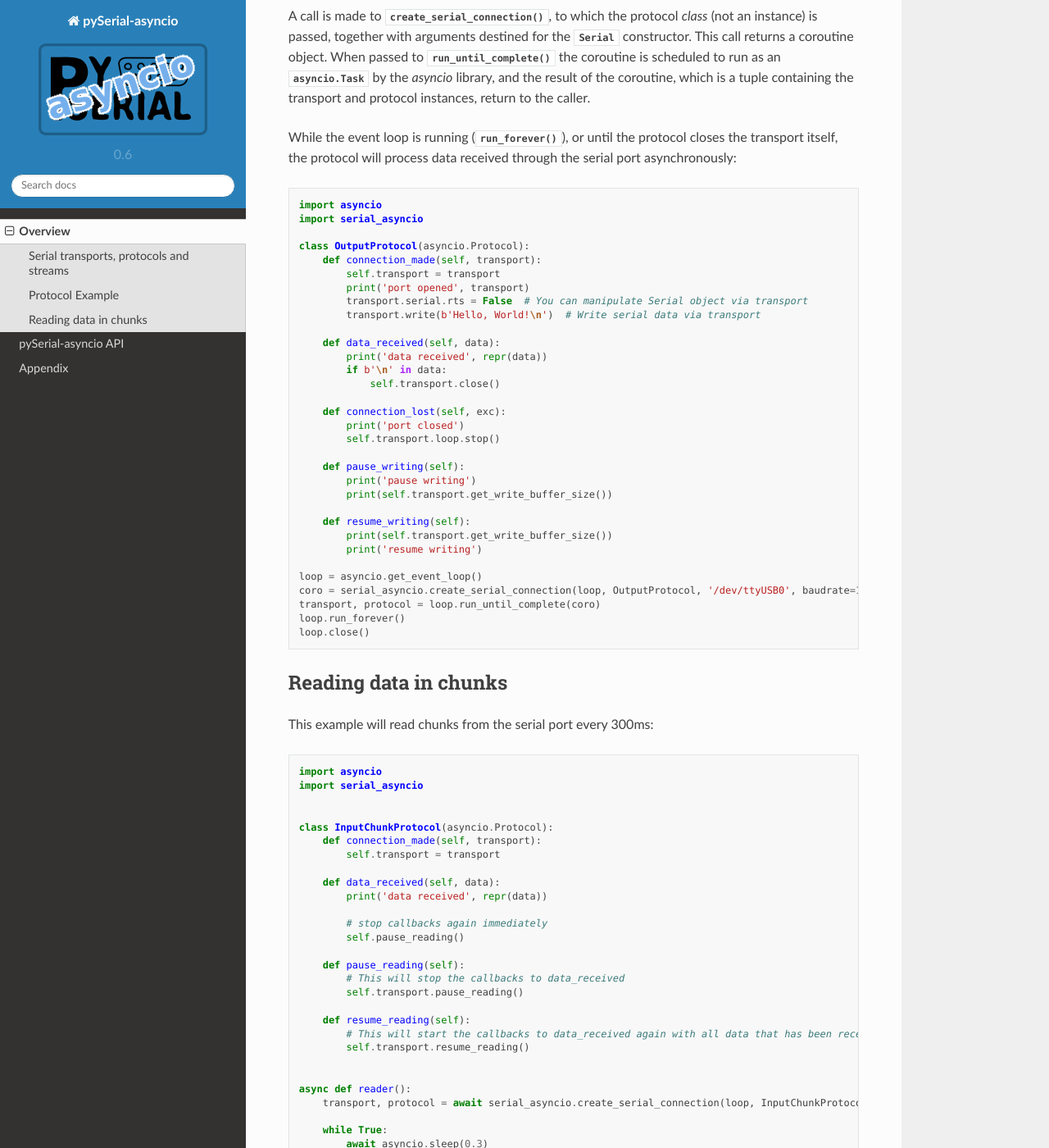
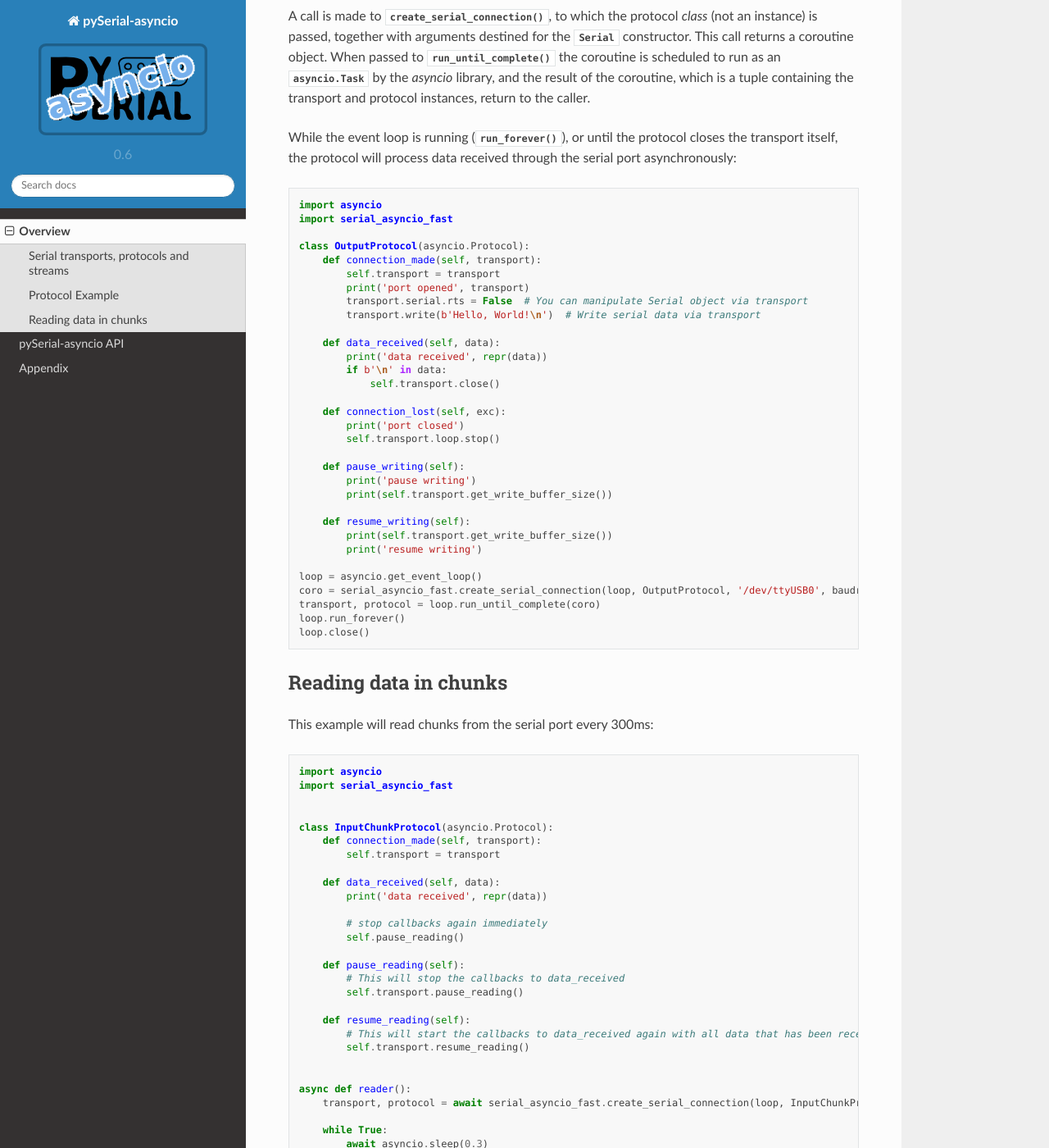
Before and after one commit to pyserial/pyserial-asyncio, a Sphinx documentation site: the page built from documentation/shortintro.rst, in a window 1280 px wide and 1400 px high, scrolled down 945 px. Shown: the whole window at 82% size. Built offline with Sphinx 7.4.7 and the Read the Docs theme 2.0.0, drawn with Linux system fonts in a browser that asks for light colours.

Commit message:
chore: change namespace to serial_asyncio_fast

```diff
--- a/DEVELOPER.rst
+++ b/DEVELOPER.rst
@@ -5,7 +5,7 @@
 Creating a release
 ==================
 
-- Ensure that the ``version`` in ``serial_asyncio/__init__.py`` is updated
+- Ensure that the ``version`` in ``serial_asyncio_fast/__init__.py`` is updated
   and in the form of major.minor[.patchlevel]
 - Ensure all changes, including version, is committed then create a tag with
   the same value as the version but prefixed with a ``v`` (e.g. "v0.5")
--- a/documentation/conf.py
+++ b/documentation/conf.py
@@ -66,7 +66,7 @@
 # built documents.
 #
 # The short X.Y version.
-version = find_version(pathlib.Path(__file__).parent.parent / 'serial_asyncio' / '__init__.py')
+version = find_version(pathlib.Path(__file__).parent.parent / 'serial_asyncio_fast' / '__init__.py')
 # The full version, including alpha/beta/rc tags.
 release = version
 
--- a/documentation/shortintro.rst
+++ b/documentation/shortintro.rst
@@ -19,18 +19,18 @@
 
 Protocols are a callback-based abstraction which determine *which* bytes are transmitted
 through an underlying transport. You can implement a subclass of :class:`asyncio.Protocol` which
-reads from, and/or writes to, a :class:`~serial_asyncio.SerialTransport`. When a serial connection
+reads from, and/or writes to, a :class:`~serial_asyncio_fast.SerialTransport`. When a serial connection
 is established your protocol will be handed a transport, to which your protocol
 implementation can write data as necessary. Incoming data and other serial connection lifecycle
 events cause callbacks on your protocol to be invoked, so it can take action as necessary.
 
-Usually, you will not create a :class:`~serial_asyncio.SerialTransport` directly. Rather, you will
+Usually, you will not create a :class:`~serial_asyncio_fast.SerialTransport` directly. Rather, you will
 define a ``Protocol`` class and pass that protocol to a function such as
-:func:`~serial_asyncio.create_serial_connection()` which will instantiate your ``Protocol`` and
-connect it to a :class:`~serial_asyncio.SerialTransport`.
+:func:`~serial_asyncio_fast.create_serial_connection()` which will instantiate your ``Protocol`` and
+connect it to a :class:`~serial_asyncio_fast.SerialTransport`.
 
 Streams are a coroutine-based alternative to callback-based protocols. This package provides a
-function :func:`~serial_asyncio.open_serial_connection` which returns :class:`asyncio.StreamReader`
+function :func:`~serial_asyncio_fast.open_serial_connection` which returns :class:`asyncio.StreamReader`
 and :class:`asyncio.StreamWriter` objects for interacting with underlying protocol and transport
 objects, which this library will create for you.
 
@@ -55,7 +55,7 @@
 
 
     import asyncio
-    import serial_asyncio
+    import serial_asyncio_fast
 
     class OutputProtocol(asyncio.Protocol):
         def connection_made(self, transport):
@@ -82,7 +82,7 @@
             print('resume writing')
 
     loop = asyncio.get_event_loop()
-    coro = serial_asyncio.create_serial_connection(loop, OutputProtocol, '/dev/ttyUSB0', baudrate=115200)
+    coro = serial_asyncio_fast.create_serial_connection(loop, OutputProtocol, '/dev/ttyUSB0', baudrate=115200)
     transport, protocol = loop.run_until_complete(coro)
     loop.run_forever()
     loop.close()
@@ -94,7 +94,7 @@
 
 
     import asyncio
-    import serial_asyncio
+    import serial_asyncio_fast
 
 
     class InputChunkProtocol(asyncio.Protocol):
@@ -117,7 +117,7 @@
 
 
     async def reader():
-        transport, protocol = await serial_asyncio.create_serial_connection(loop, InputChunkProtocol, '/dev/ttyUSB0', baudrate=115200)
+        transport, protocol = await serial_asyncio_fast.create_serial_connection(loop, InputChunkProtocol, '/dev/ttyUSB0', baudrate=115200)
 
         while True:
             await asyncio.sleep(0.3)
--- a/setup.py
+++ b/setup.py
@@ -45,7 +45,7 @@
     raise RuntimeError("Unable to find version string.")
 
 
-version = find_version('serial_asyncio', '__init__.py')
+version = find_version('serial_asyncio_fast', '__init__.py')
 
 
 setup(
@@ -54,7 +54,7 @@
     version=version,
     author="pySerial-team",
     url="https://github.com/pyserial/pyserial-asyncio",
-    packages=['serial_asyncio'],
+    packages=['serial_asyncio_fast'],
     install_requires=[
         'pyserial',
     ],
```
Also changed, not shown: documentation/api.rst (+5 -5 lines), serial_asyncio_fast/__init__.py (renamed from serial_asyncio/__init__.py), 1 other file.
